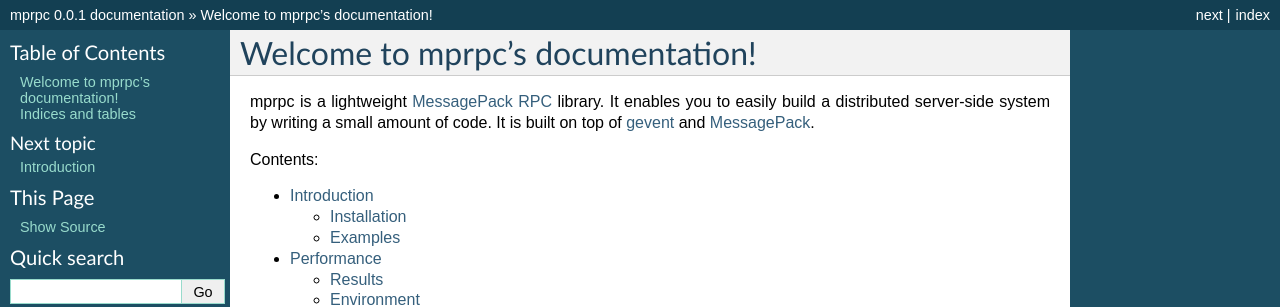
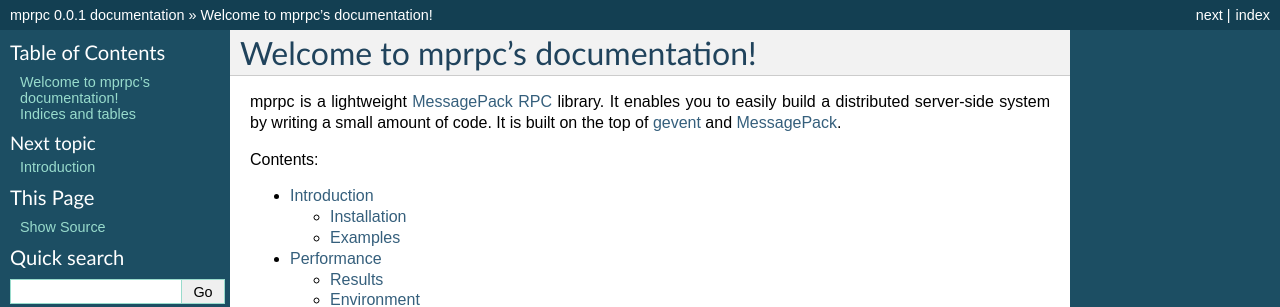
Before and after one commit to studio-ousia/mprpc, a Sphinx documentation site: the page built from docs/index.rst, in a window 1280 px wide. Shown: the top 307 px of the page. Built offline with Sphinx 7.4.7, drawn with Linux system fonts in a browser that asks for light colours.

Commit message:
fix docs

```diff
--- a/README.rst
+++ b/README.rst
@@ -7,7 +7,7 @@
 .. image:: https://travis-ci.org/studio-ousia/mprpc.png?branch=master
     :target: https://travis-ci.org/studio-ousia/mprpc
 
-mprpc is a lightweight `MessagePack RPC <https://github.com/msgpack-rpc/msgpack-rpc>`_ library. It enables you to easily build a distributed server-side system by writing a small amount of code. It is built on top of `gevent <http://www.gevent.org/>`_ and `MessagePack <http://msgpack.org/>`_.
+mprpc is a lightweight `MessagePack RPC <https://github.com/msgpack-rpc/msgpack-rpc>`_ library. It enables you to easily build a distributed server-side system by writing a small amount of code. It is built on the top of `gevent <http://www.gevent.org/>`_ and `MessagePack <http://msgpack.org/>`_.
 
 
 Installation
--- a/docs/index.rst
+++ b/docs/index.rst
@@ -6,7 +6,7 @@
 Welcome to mprpc's documentation!
 =================================
 
-mprpc is a lightweight `MessagePack RPC <https://github.com/msgpack-rpc/msgpack-rpc>`_ library. It enables you to easily build a distributed server-side system by writing a small amount of code. It is built on top of `gevent <http://www.gevent.org/>`_ and `MessagePack <http://msgpack.org/>`_.
+mprpc is a lightweight `MessagePack RPC <https://github.com/msgpack-rpc/msgpack-rpc>`_ library. It enables you to easily build a distributed server-side system by writing a small amount of code. It is built on the top of `gevent <http://www.gevent.org/>`_ and `MessagePack <http://msgpack.org/>`_.
 
 Contents:
 
--- a/setup.py
+++ b/setup.py
@@ -5,7 +5,7 @@
 setup(
     name='mprpc',
     version='0.0.1',
-    description='A lightweight Messagepack RPC library using Python gevent',
+    description='A lightweight MessagePack RPC library using Python gevent',
     long_description=open('README.rst').read(),
     author='Studio Ousia',
     author_email='admin@ousia.jp',
```
Also changed, not shown: other parts of README.rst (+2 -2 lines).
